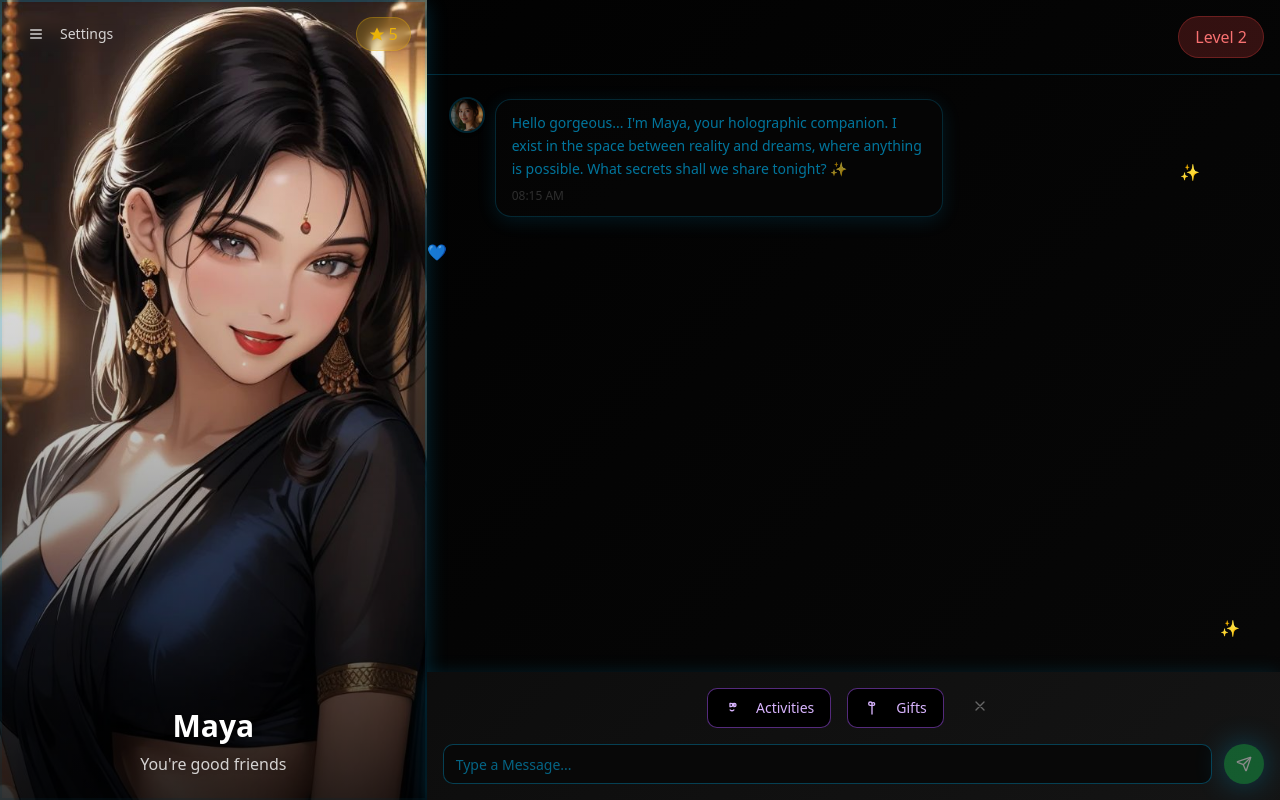
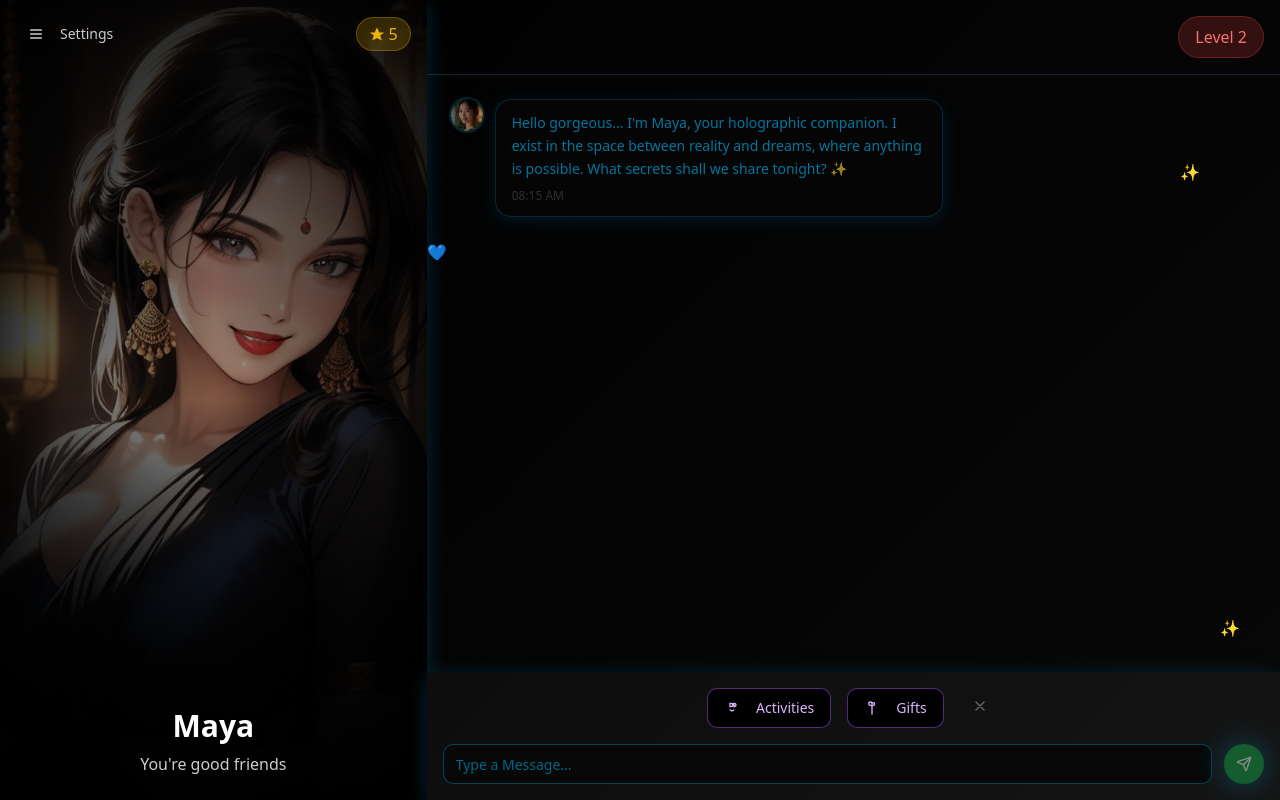
Before and after one commit to Gourab172003/Maya-AI, a React (Vite) app: page / in a window 1280 px wide. Both pictures are taken after a click on the button "Connect with Email". Built offline with nearby package versions, Linux system fonts and the light colour scheme; the HTML template or start-up script is replaced by a standard one.

Commit message:
Add border shading to Maya's image

```diff
--- a/src/components/ChatInterface.tsx
+++ b/src/components/ChatInterface.tsx
@@ -327,18 +327,21 @@ From this holographic heart ✨`
 
           {/* Background Image - Full Panel */}
           <div
-            className="absolute inset-0 bg-cover bg-center bg-no-repeat shadow-glow ring-2 ring-primary/30"
+            className="absolute inset-0 bg-cover bg-center bg-no-repeat"
             style={{
               backgroundImage: 'url(/lovable-uploads/6771dbc1-45f1-482e-905d-df393eb28587.png)',
-              filter: 'drop-shadow(0 0 20px rgba(59, 130, 246, 0.3))',
             }}
           >
-            {/* Inner border glow */}
-            <div className="absolute inset-0 border-2 border-primary/20 shadow-inner"></div>
-            {/* Gradient overlay for better text readability */}
-            <div className="absolute inset-0 bg-gradient-to-t from-black/80 via-black/20 to-transparent"></div>
-            {/* Subtle vignette effect */}
-            <div className="absolute inset-0 bg-gradient-radial from-transparent via-transparent to-black/40"></div>
+            {/* Dark border vignette - matching animated background */}
+            <div className="absolute inset-0 bg-gradient-to-r from-black/60 via-transparent to-black/60"></div>
+            <div className="absolute inset-0 bg-gradient-to-t from-black/80 via-transparent to-black/60"></div>
+            <div className="absolute inset-0 bg-gradient-to-b from-black/60 via-transparent to-black/80"></div>
+
+            {/* Primary border glow effect */}
+            <div className="absolute inset-0 ring-1 ring-primary/20 shadow-[inset_0_0_60px_rgba(0,0,0,0.6)]"></div>
+
+            {/* Gradient overlay for text readability */}
+            <div className="absolute inset-0 bg-gradient-to-t from-black/90 via-black/30 to-transparent"></div>
           </div>
 
           {/* Character Info - Absolute positioned at bottom */}
```
